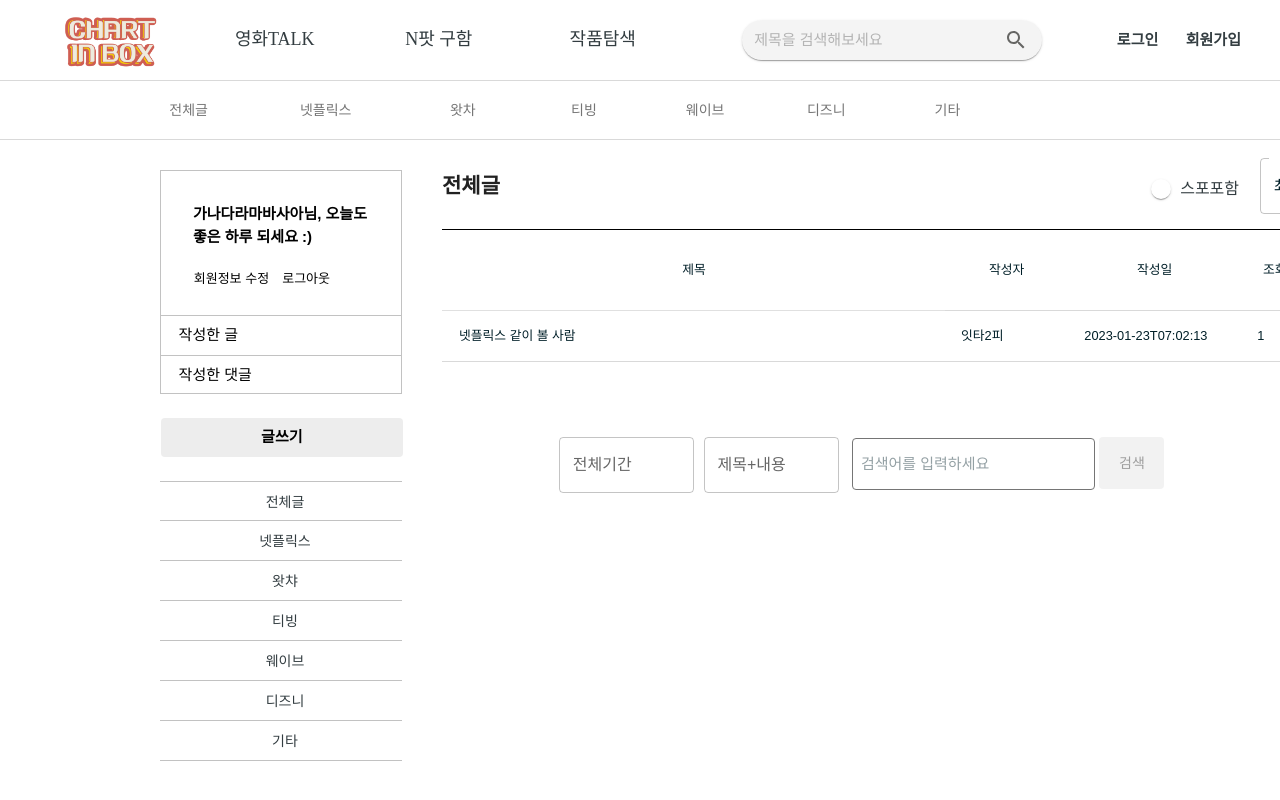
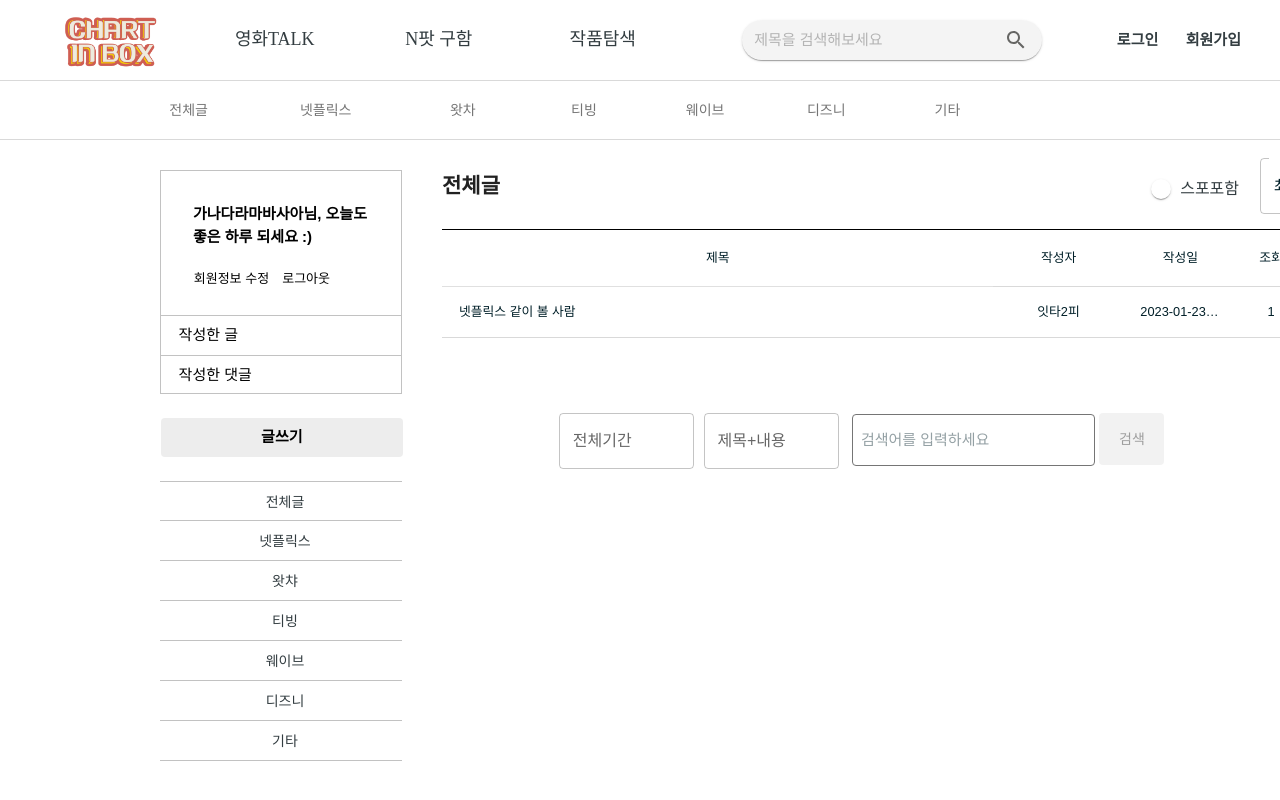
Before and after one commit to jiwoorld/ChartInBox-Front, a React (Create React App) app in the folder chart-in-box_fe/: page /n-party/1 in a window 1280 px wide. Shown: the top 800 px of the page. Built offline with nearby package versions, Linux system fonts and the light colour scheme.

Commit message:
showing board 데이터 수정

```diff
--- a/chart-in-box_fe/src/components/board/Commenttable.jsx
+++ b/chart-in-box_fe/src/components/board/Commenttable.jsx
@@ -7,7 +7,7 @@ import IconButton from '@mui/material/IconButton';
 import { createTheme, ThemeProvider } from '@mui/material/styles';
 
 function Commenttable({ data }) {
-    //console.log({ data });
+    console.log({ data });
     const theme = createTheme({
         palette: {
             primary: {
@@ -50,7 +50,7 @@ function Commenttable({ data }) {
                     댓글
                 </Typography>
                 {data &&
-                    data.map(item => (
+                    data.comments.map(item => (
                         <Box
                             key={item.cmtId}
                             sx={{
--- a/chart-in-box_fe/src/pages/board/ShortTable.jsx
+++ b/chart-in-box_fe/src/pages/board/ShortTable.jsx
@@ -12,9 +12,9 @@ import {
     ThemeProvider,
     Typography,
 } from '@mui/material';
-import freeboarddata from '../../testdata/freeboarddata.json';
+//import freeboarddata from '../../testdata/freeboarddata.json';
 
-function ShortTable(props) {
+function ShortTable({ data }) {
     //console.log(props);
     const theme = createTheme({
         palette: {
@@ -123,7 +123,7 @@ function ShortTable(props) {
                         <TableBody
                             sx={{ borderBottom: '0.063rem solid #D9D9D9' }}
                         >
-                            {freeboarddata.boardList.map(item => (
+                            {data.map(item => (
                                 <TableRow key={item.postId}>
                                     <TableCell
                                         component="th"
--- a/chart-in-box_fe/src/pages/nboard/BoardNTable.jsx
+++ b/chart-in-box_fe/src/pages/nboard/BoardNTable.jsx
@@ -178,7 +178,7 @@ function BoardNTable({ boardlist, boardName }) {
                                     <TableCell
                                         align="center"
                                         sx={{
-                                            width: '11.4rem',
+                                            width: '6.4rem',
                                             fontSize: '0.8rem',
                                             fontWeight: '400',
                                             border: '0px',
@@ -233,6 +233,7 @@ function BoardNTable({ boardlist, boardName }) {
                                                 component="th"
                                                 scope="row"
                                                 sx={{
+                                                    textAlign: 'center',
                                                     fontSize: '0.8rem',
                                                     fontWeight: '400',
                                                     border: '0px',
@@ -246,11 +247,16 @@ function BoardNTable({ boardlist, boardName }) {
                                                 component="th"
                                                 scope="row"
                                                 sx={{
+                                                    textAlign: 'center',
                                                     fontSize: '0.8rem',
                                                     fontWeight: '400',
                                                     border: '0px',
                                                     borderBottom:
                                                         '0.063rem solid #D9D9D9',
+                                                    maxWidth: '7rem',
+                                                    whiteSpace: 'nowrap',
+                                                    overflow: 'hidden',
+                                                    textOverflow: 'ellipsis',
                                                 }}
                                             >
                                                 {item.postDate}
@@ -259,6 +265,7 @@ function BoardNTable({ boardlist, boardName }) {
                                                 component="th"
                                                 scope="row"
                                                 sx={{
+                                                    textAlign: 'center',
                                                     fontSize: '0.8rem',
                                                     fontWeight: '400',
                                                     border: '0px',
@@ -272,6 +279,7 @@ function BoardNTable({ boardlist, boardName }) {
                                                 component="th"
                                                 scope="row"
                                                 sx={{
+                                                    textAlign: 'center',
                                                     fontSize: '0.8rem',
                                                     fontWeight: '400',
                                                     border: '0px',
@@ -290,12 +298,12 @@ function BoardNTable({ boardlist, boardName }) {
                         sx={{
                             height: '3.125rem',
                             display: 'flex',
-                            //mr: 'auto',
                             justifyContent: 'flex-end',
                             mt: '0.2rem',
                         }}
                     >
                         <Button
+                            href="../nwriting"
                             sx={{
                                 backgroundColor: '#EDEDED',
                                 color: 'black',
```
Also changed, not shown: chart-in-box_fe/src/pages/board/ShowingBoard.jsx (+10 -173 lines).
